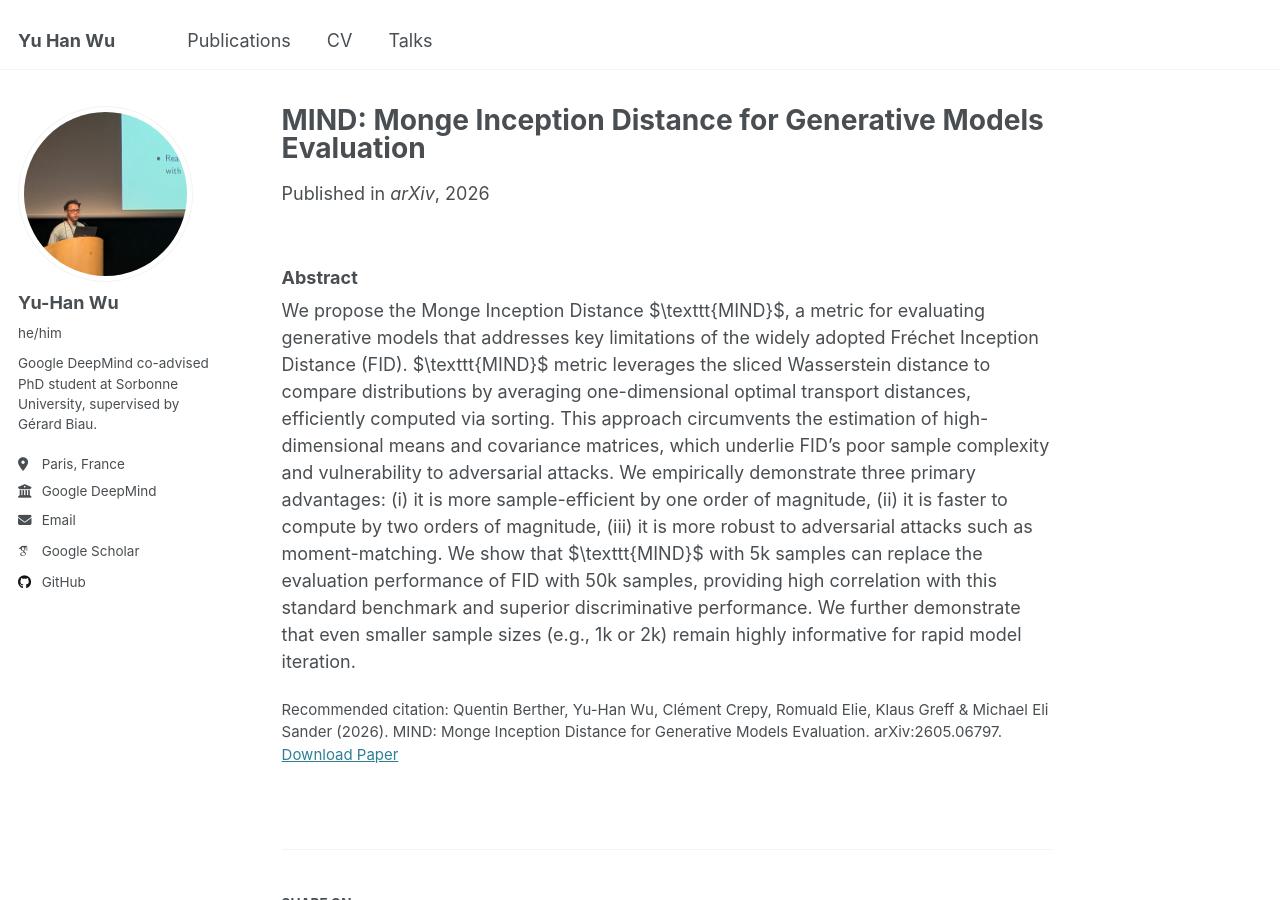
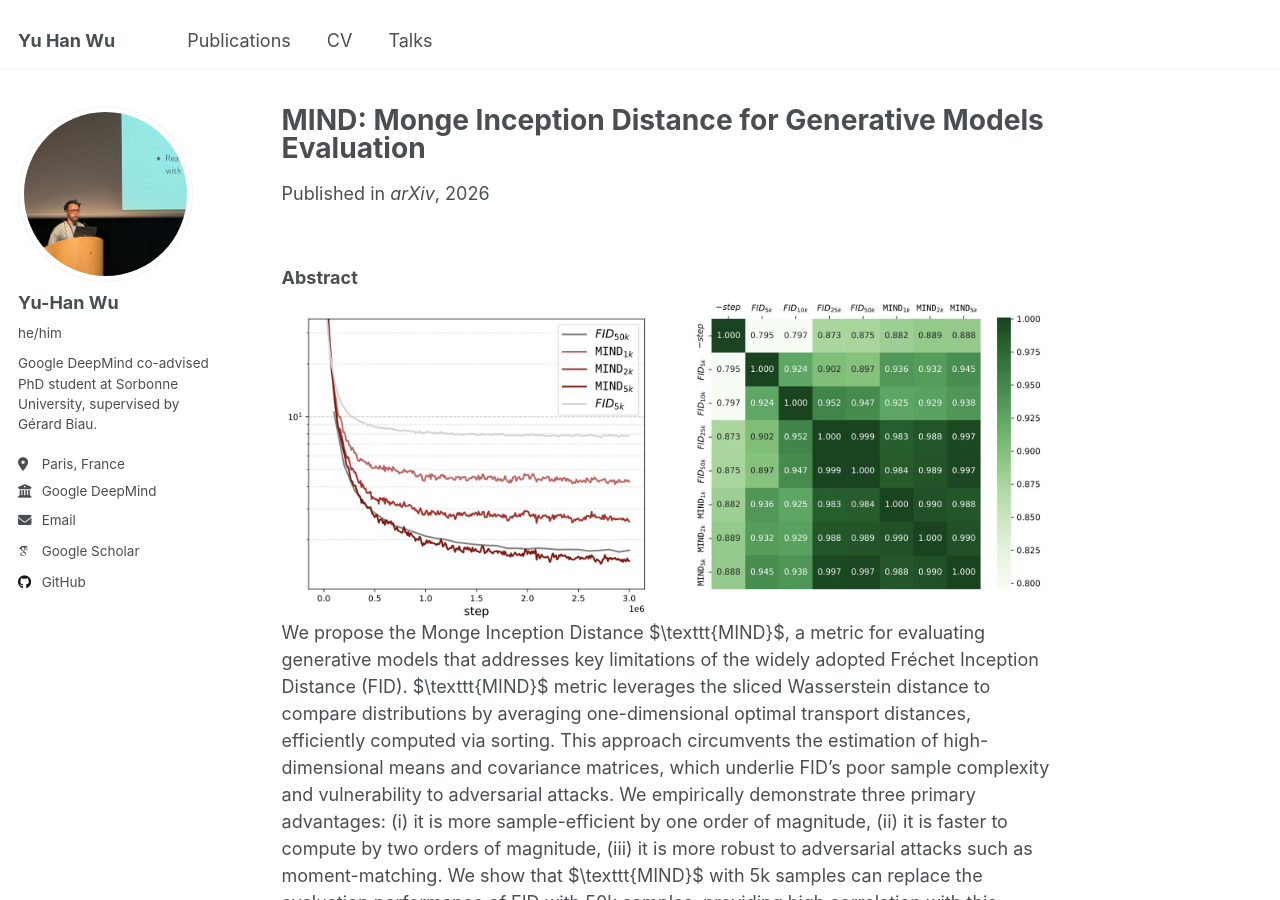
Before and after one commit to pojoowu/pojoowu.github.io, a Jekyll site: the page built from _publications/mind.md, in a window 1280 px wide and 900 px high. Built offline with Jekyll 4.4.1, drawn with Linux system fonts in a browser that asks for light colours; some web fonts are replaced.

Commit message:
Update mind.md

```diff
--- a/_publications/mind.md
+++ b/_publications/mind.md
@@ -10,4 +10,5 @@ paperurl: 'http://pojoowu.github.io/files/2605.06797v1.pdf'
 citation: 'Quentin Berther, Yu-Han Wu, Clément Crepy, Romuald Elie, Klaus Greff & Michael Eli Sander (2026). MIND: Monge Inception Distance for Generative Models Evaluation. arXiv:2605.06797.'
 ---
 ### Abstract
+![mind](http://pojoowu.github.io/images/mind.jpeg)
 We propose the Monge Inception Distance $\texttt{MIND}$, a metric for evaluating generative models that addresses key limitations of the widely adopted Fréchet Inception Distance (FID). $\texttt{MIND}$ metric leverages the sliced Wasserstein distance to compare distributions by averaging one-dimensional optimal transport distances, efficiently computed via sorting. This approach circumvents the estimation of high-dimensional means and covariance matrices, which underlie FID's poor sample complexity and vulnerability to adversarial attacks. We empirically demonstrate three primary advantages: (i) it is more sample-efficient by one order of magnitude, (ii) it is faster to compute by two orders of magnitude, (iii) it is more robust to adversarial attacks such as moment-matching. We show that $\texttt{MIND}$ with 5k samples can replace the evaluation performance of FID with 50k samples, providing high correlation with this standard benchmark and superior discriminative performance. We further demonstrate that even smaller sample sizes (e.g., 1k or 2k) remain highly informative for rapid model iteration.
```
